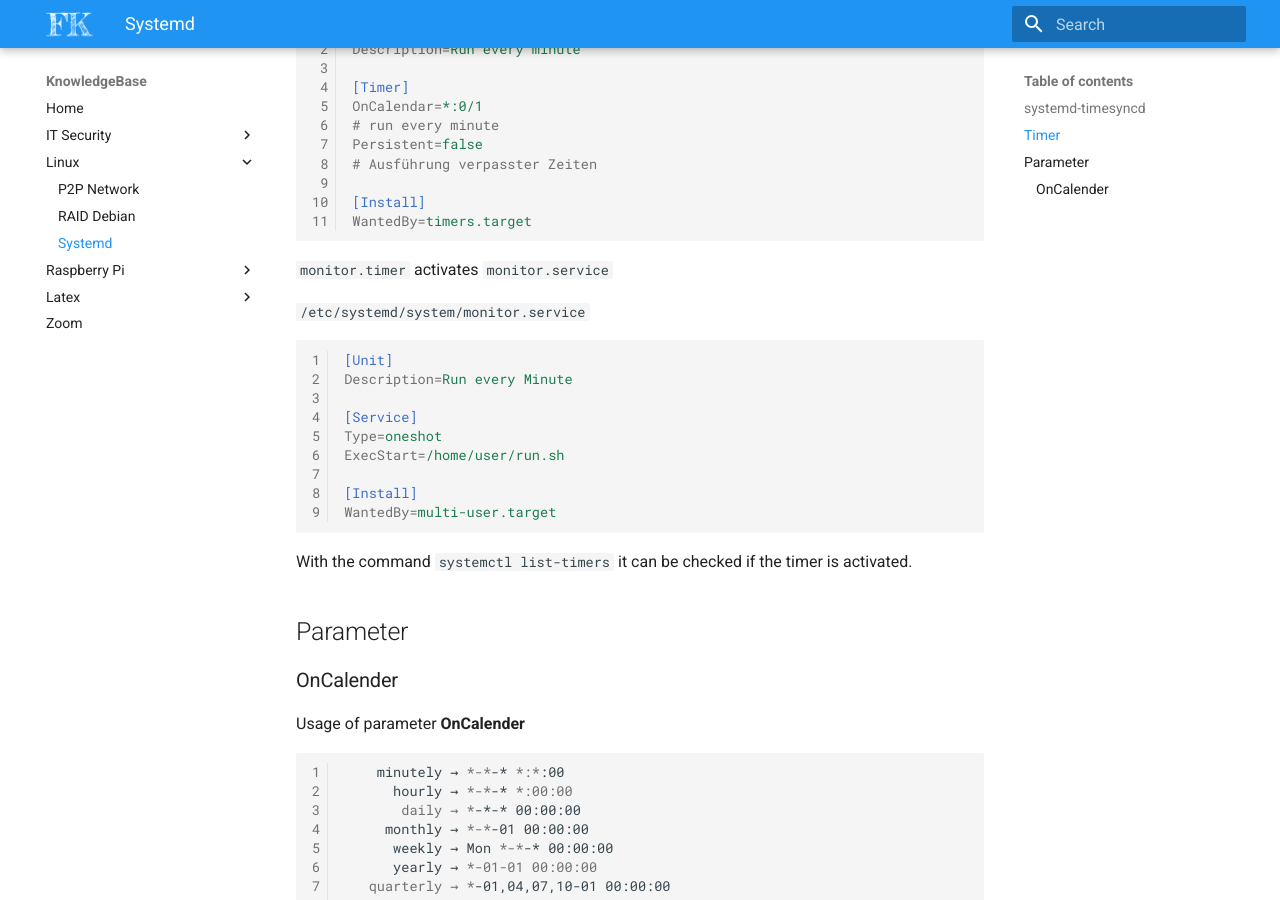
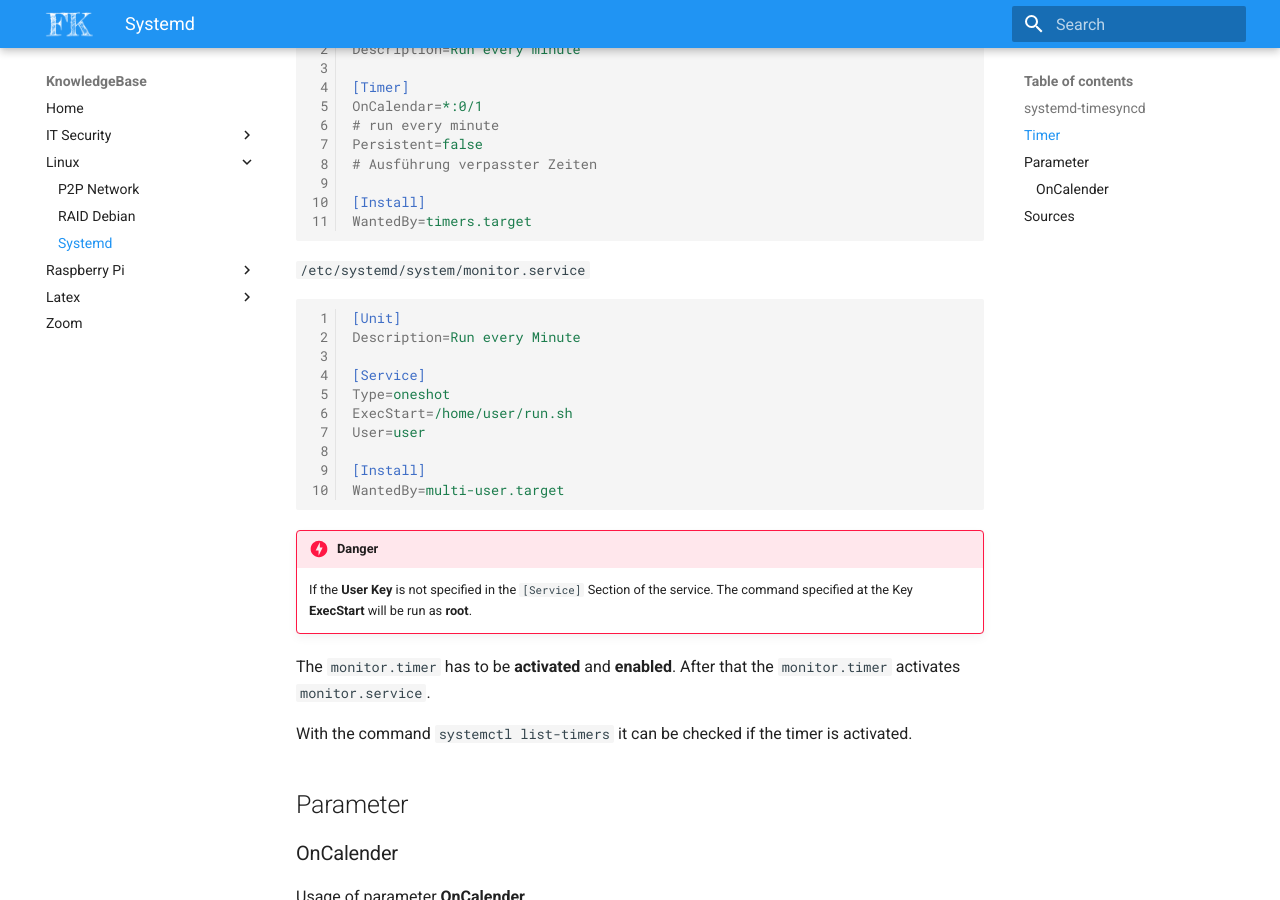
Before and after one commit to FeKoerner/fekoerner.github.io, an MkDocs documentation site: the page built from docs/systemd.md, in a window 1280 px wide and 900 px high, scrolled down 1168 px. Built offline with MkDocs 1.6.1 and Material for MkDocs 9.7.7, drawn with Linux system fonts in a browser that asks for light colours.

Commit message:
corrections at systemd.md and zoom.md

````diff
--- a/docs/systemd.md
+++ b/docs/systemd.md
@@ -66,10 +64,18 @@ Description=Run every Minute
 [Service]
 Type=oneshot
 ExecStart=/home/user/run.sh
+User=user
 
 [Install]
 WantedBy=multi-user.target
 ```
+
+!!! danger
+    If the **User Key** is not specified in the `[Service]` Section of the service.
+    The command specified at the Key **ExecStart** will be run as **root**.
+
+The `monitor.timer` has to be **activated** and **enabled**.
+After that the `monitor.timer` activates `monitor.service`.
 
 With the command `systemctl list-timers` it can be checked if the timer is activated.
 
@@ -124,3 +130,7 @@ Wed..Sat,Tue 12-10-15 1:2:3 → Tue..Sat 2012-10-15 01:02:03
                    annually → *-01-01 00:00:00
                       *:2/3 → *-*-* *:02/3:00
 ```
+
+## Sources
+
+* [ArchWiki](https://wiki.archlinux.org/index.php/Systemd/Timers)
````
Also changed, not shown: other parts of docs/systemd.md (+0 -2 lines), docs/zoom.md (+1 -1 lines).
